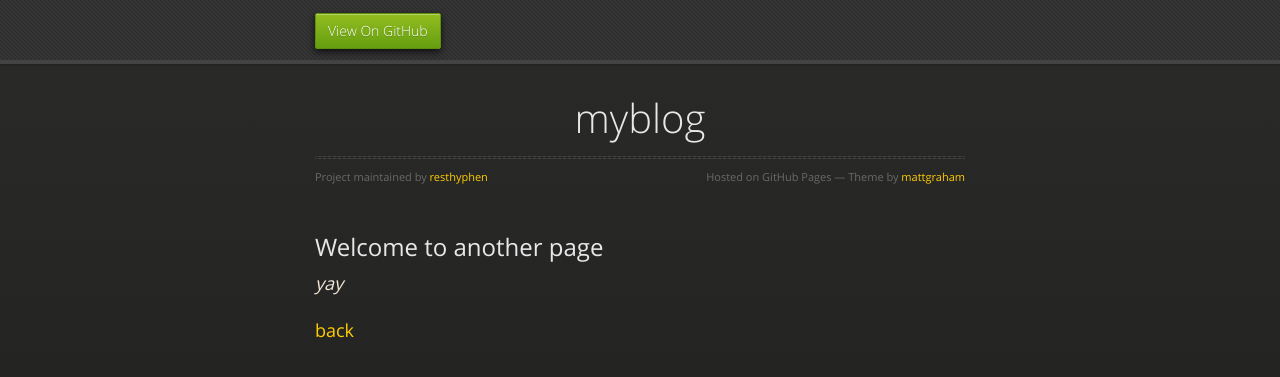
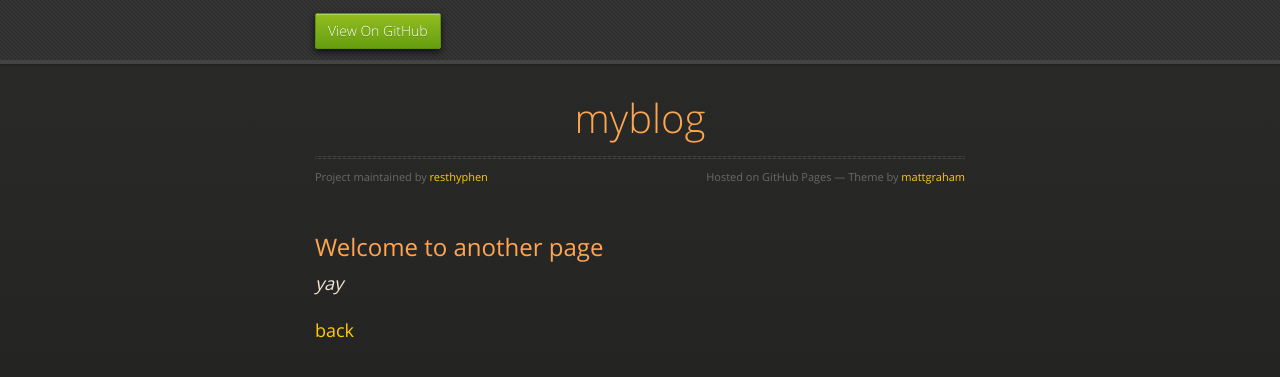
Before and after one commit to resthyphen/myblog, a Jekyll site: the page built from another-page.md, in a window 1280 px wide. Shown: the top 377 px of the page. Built offline with Jekyll 4.4.1, drawn with Linux system fonts in a browser that asks for light colours; the repository's description, which GitHub fills in, is left out; our own code applies the rules of GitHub Pages for plain Markdown files.

Commit message:
Update jekyll-theme-midnight.scss

```diff
--- a/_sass/jekyll-theme-midnight.scss
+++ b/_sass/jekyll-theme-midnight.scss
@@ -14,7 +14,7 @@ body {
 }
 
 h1, h2, h3, h4, h5, h6 {
-  color:#e8e8e8;
+  color:#ffa550;
   margin:0 0 10px;
   font-family: 'OpenSansRegular', "Helvetica Neue", Helvetica, Arial, sans-serif;
   font-weight: normal;
```
